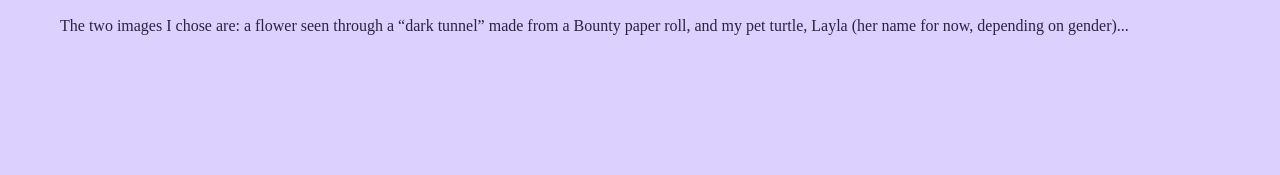
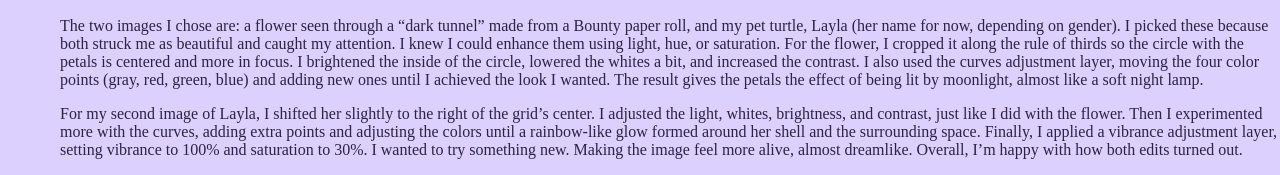
Before and after one commit to leandraS7/Leandrawebsite, a plain HTML site: page hw2.html in a window 1280 px wide. Shown: the part 1127-1302 px from the top of the page. Before the commit the page ends 1178 px from the top, so only its background shows below. Drawn offline with Linux system fonts and the light colour scheme.

Commit message:
Enhance image descriptions and editing details
Expanded the description of the chosen images and editing techniques used for both the flower and Layla.

```diff
--- a/hw2.html
+++ b/hw2.html
@@ -138,8 +138,11 @@
   <img src="Layla.jpg" width="400px" alt="Layla">
   <img src="Layla2.jpg" width="400px" alt="Layla2">
 
-  <p>The two images I chose are: a flower seen through a “dark tunnel” made from a Bounty paper roll, and my pet turtle, Layla (her name for now, depending on gender)...</p>
+ <p> The two images I chose are: a flower seen through a “dark tunnel” made from a Bounty paper roll, and my pet turtle, Layla (her name for now, depending on gender). I picked these because both struck me as beautiful and caught my attention. I knew I could enhance them using light, hue, or saturation. For the flower, I cropped it along the rule of thirds so the circle with the petals is centered and more in focus. I brightened the inside of the circle, lowered the whites a bit, and increased the contrast. I also used the curves adjustment layer, moving the four color points (gray, red, green, blue) and adding new ones until I achieved the look I wanted. The result gives the petals the effect of being lit by moonlight, almost like a soft night lamp.
 
+</p>
+
+  <p> For my second image of Layla, I shifted her slightly to the right of the grid’s center. I adjusted the light, whites, brightness, and contrast, just like I did with the flower. Then I experimented more with the curves, adding extra points and adjusting the colors until a rainbow-like glow formed around her shell and the surrounding space. Finally, I applied a vibrance adjustment layer, setting vibrance to 100% and saturation to 30%. I wanted to try something new. Making the image feel more alive, almost dreamlike. Overall, I’m happy with how both edits turned out.</p>
   <script>
     const heart = document.querySelector('.heart');
     heart && heart.addEventListener('click', () => {
```
